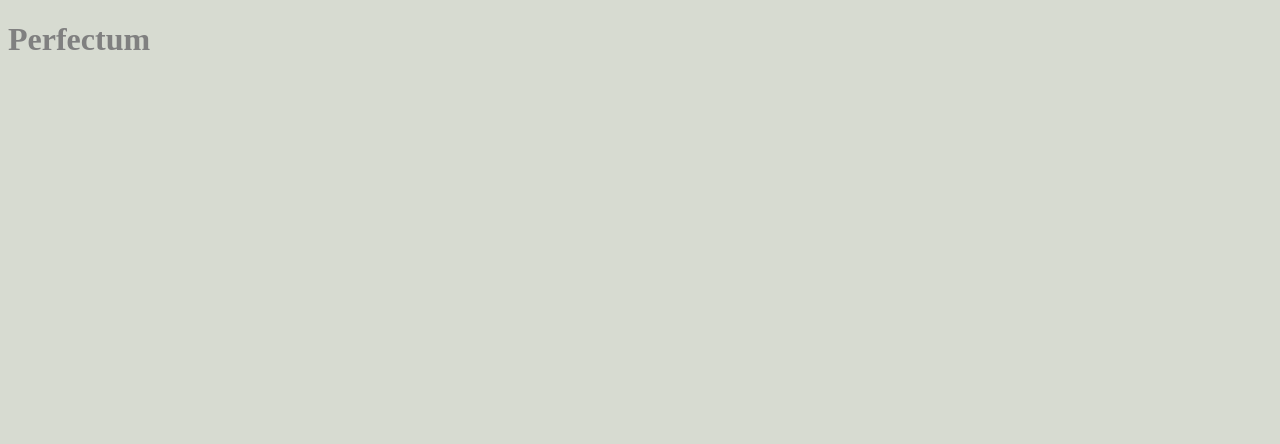
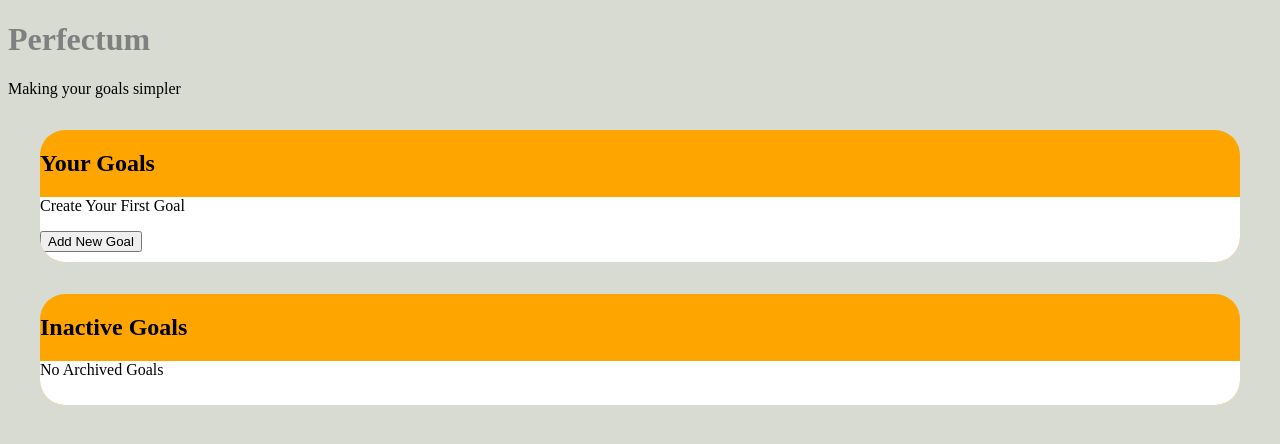
Before and after one commit to ChasingPrograms/Perfectum-API, a website: page client/index.html in a window 1280 px wide. Drawn offline with Linux system fonts and the light colour scheme.

Commit message:
feat(client): add main page structure and card styles
Semantic header, main and two goal cards (Active and Inactive) with empty-state text and Add New Goal button. Basic card styling with rounded corners and spacing.

```diff
--- a/client/index.html
+++ b/client/index.html
@@ -7,6 +7,36 @@
     <link rel="stylesheet" href="stylesheet.css">
 </head>
 <body>
-    <h1> Perfectum </h1>
+    <header>
+        <h1> Perfectum </h1>
+        <p> Making your goals simpler </p>
+    </header>
+
+    <main>
+        <!-- YOUR GOALS TAB -->
+        <section class = "outercard">
+            <h2> Your Goals </h2>
+            <div class ="innercard">
+                <p> Create Your First Goal </p>
+                <ul>
+
+                </ul>
+                <button> Add New Goal </button>
+            </div>
+        </section>
+
+
+        <!-- INACTIVE GOALS TAB -->
+        <section class = "outercard">
+            <h2> Inactive Goals </h2>
+            <div class="innercard">
+                <p> No Archived Goals </p>
+                <ul>
+
+                </ul>
+            </div>
+        </section>
+    </main>
+
 </body>
 </html>
--- a/client/stylesheet.css
+++ b/client/stylesheet.css
@@ -4,3 +4,14 @@ body{
         color: grey;
     }
 }
+
+.outercard{
+    background-color: orange;
+    border-radius: 25px;
+    overflow: hidden;
+    margin: 2rem;
+    .innercard{
+        background-color: white;
+        padding-bottom: 10px;
+    }
+}
```
